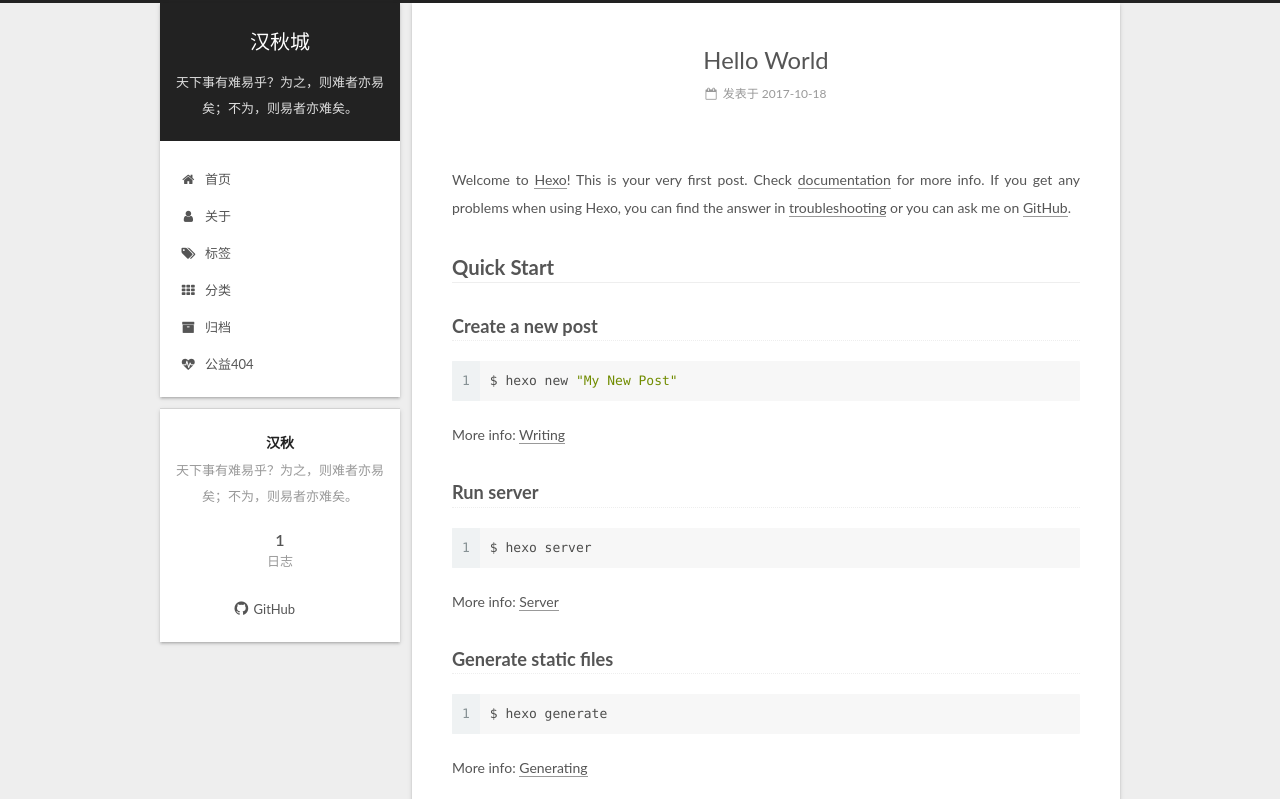
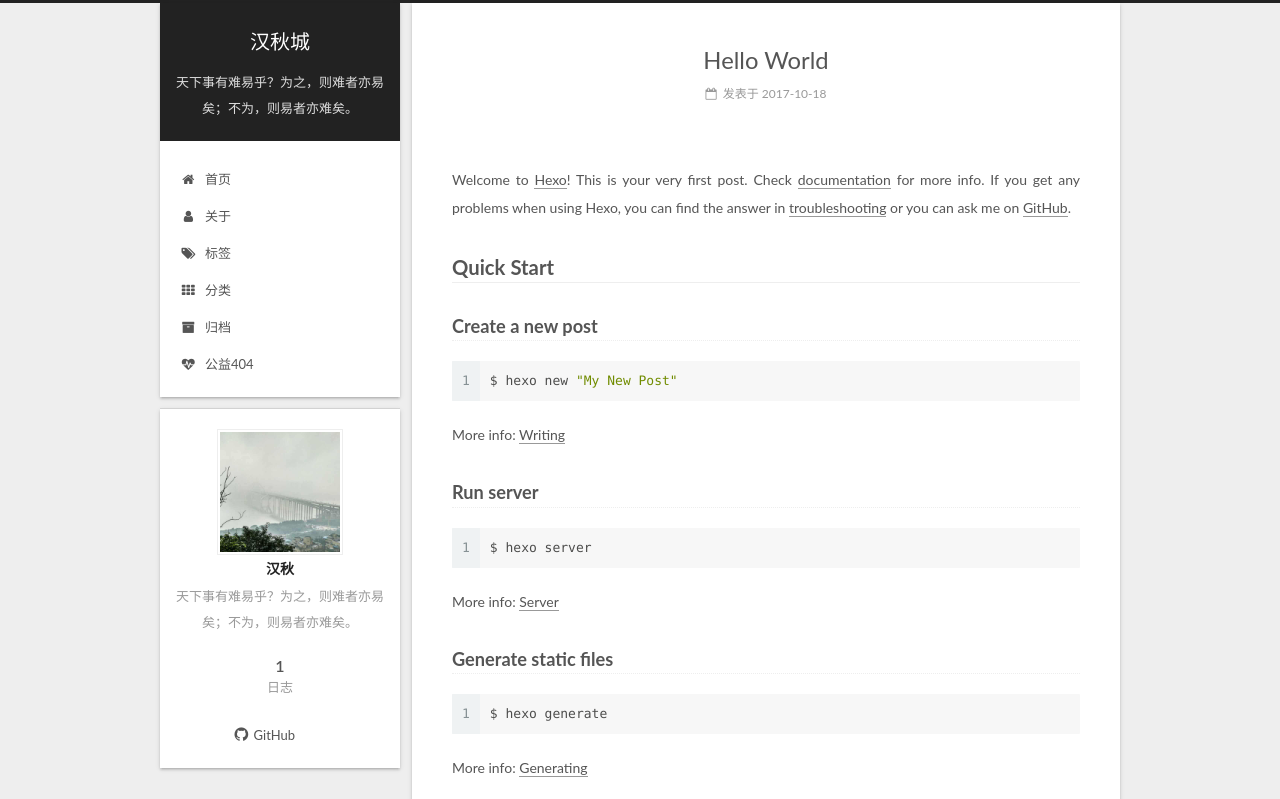
Before and after one commit to lujiuyin/lujiuyin.github.io, a plain HTML site: page index.html in a window 1280 px wide. Shown: the top 799 px of the page. Drawn offline with Linux system fonts and the light colour scheme.

Commit message:
Site updated: 2017-10-18 16:34:01

```diff
--- a/css/main.css
+++ b/css/main.css
@@ -1823,7 +1823,7 @@ pre .javascript .function {
   width: 4px;
   height: 4px;
   border-radius: 50%;
-  background: #ffff2f;
+  background: #9414ff;
 }
 .links-of-blogroll {
   font-size: 13px;
--- a/index.html
+++ b/index.html
@@ -277,7 +277,7 @@
     <span hidden itemprop="author" itemscope itemtype="http://schema.org/Person">
       <meta itemprop="name" content="汉秋">
       <meta itemprop="description" content="">
-      <meta itemprop="image" content="/images/avatar.gif">
+      <meta itemprop="image" content="/images/avatar.jpg">
     </span>
 
     <span hidden itemprop="publisher" itemscope itemtype="http://schema.org/Organization">
@@ -421,6 +421,10 @@
       <section class="site-overview-wrap sidebar-panel sidebar-panel-active">
         <div class="site-overview">
           <div class="site-author motion-element" itemprop="author" itemscope itemtype="http://schema.org/Person">
+
+              <img class="site-author-image" itemprop="image"
+                src="/images/avatar.jpg"
+                alt="汉秋" />
 
               <p class="site-author-name" itemprop="name">汉秋</p>
               <p class="site-description motion-element" itemprop="description">天下事有难易乎？为之，则难者亦易矣；不为，则易者亦难矣。</p>
```
Also changed, not shown: 2017/10/18/hello-world/index.html (+5 -1 lines), archives/2017/10/index.html (+4 -0 lines), archives/2017/index.html (+4 -0 lines), archives/index.html (+4 -0 lines), images/avatar.jpg (added).
